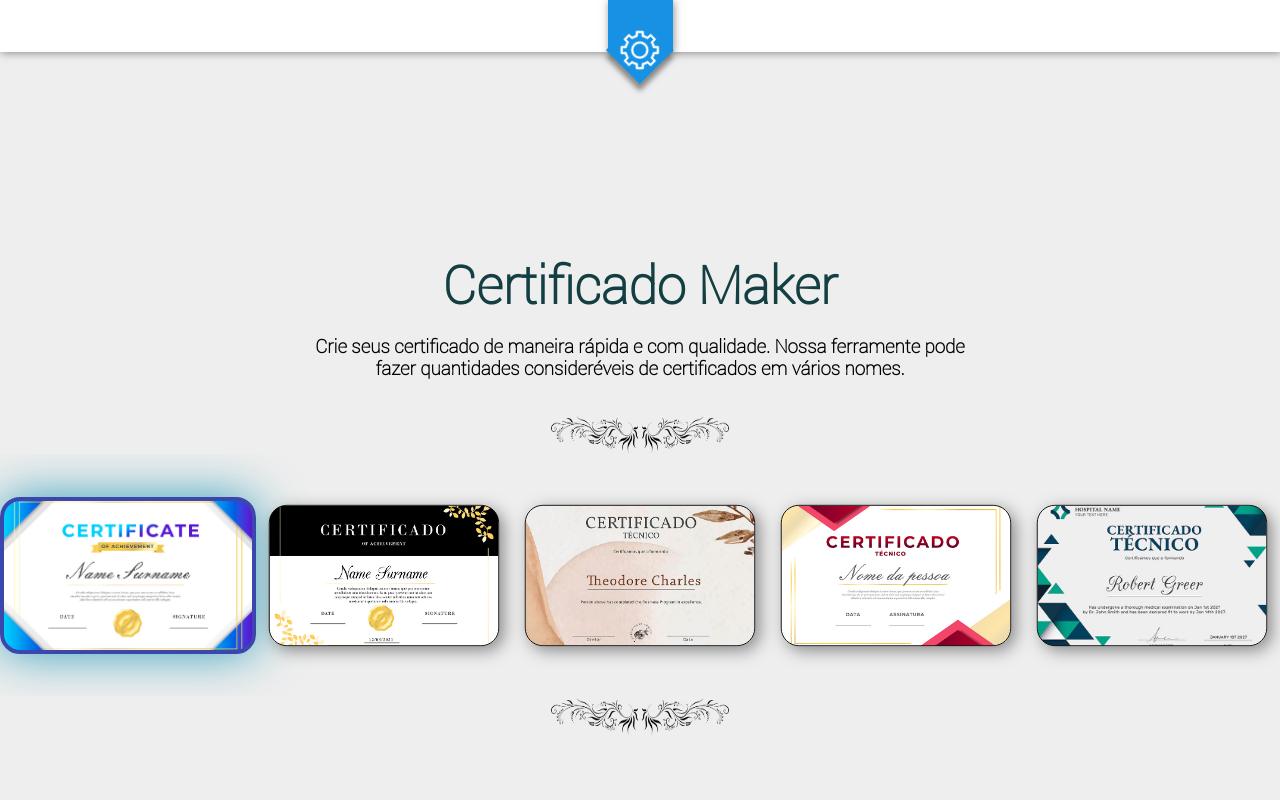
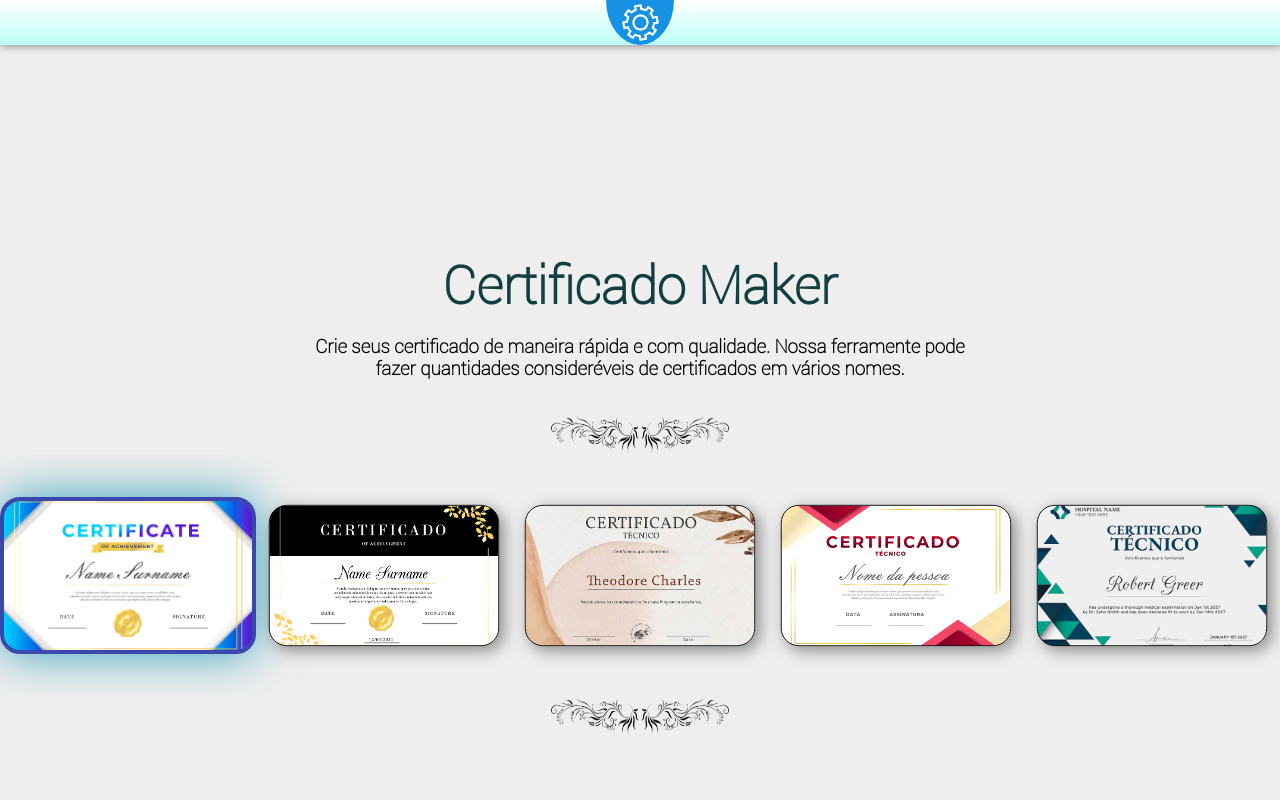
Before and after one commit to vitorfail/certificado, a React (Create React App) app: page / in a window 1280 px wide. Shown: the top 800 px of the page. Built offline with nearby package versions, Linux system fonts and the light colour scheme.

Commit message:
mudando cabeçalho

```diff
--- a/src/componentes/Cabecalho/index.css
+++ b/src/componentes/Cabecalho/index.css
@@ -2,34 +2,23 @@ header{
     z-index: 99;
     position: fixed;
     top: 0;
-    height: 52px;
+    height: 45px;
     display: flex;
     justify-content: center;
     width: 100%;
-    background: rgb(255, 255, 255);
-    box-shadow: 1px 1px 8px rgba(51, 51, 51, 0.533);
-}
-header .selo{
-    display: flex;
-    justify-content: center;
-    align-items: center;
-    width: 65px;
-    height: 100%;
-    background: rgb(22, 145, 228);
+    background: linear-gradient(rgb(255, 255, 255), rgb(187, 255, 246)) ;
     box-shadow: 1px 1px 8px rgba(51, 51, 51, 0.533);
 }
 header .selo .gira{
+    border-radius: 0% 100% 50% 50% / 0% 0% 100% 100%  ;
     display: flex;
     justify-content: center;
     align-items: center;
     transition: all ease 0.2s;
-    box-shadow: 5px 5px 5px rgba(51, 51, 51, 0.533);
-    top:26px;
-    position: fixed;
+    top:0px;
     background: rgb(22, 145, 228);
-    height: 47.6px;
-    width: 47.6px;
-    transform: rotate(45deg);
+    height: 100%;
+    width: 67.6px;
 }
 header .selo .gira.rodar{
     transition: all ease 0.3s;
@@ -37,7 +26,7 @@ header .selo .gira.rodar{
     box-shadow: 0px 0px 0px rgba(51, 51, 51, 0.533);
 }
 header .selo img{
-    width: inherit;
-    height: inherit;
+    width: 45px;
+    height: 45px;
     scale: 0.8;
 }
--- a/src/componentes/Cabecalho/index.js
+++ b/src/componentes/Cabecalho/index.js
@@ -4,8 +4,15 @@ import Eng from '../../engrenagem.png'
 
 export default function Cabecalho(){
     const [header, setheader] = useState(false)
+    const [rotation, setrotation] = useState(0)
     useEffect(() => {
+        const checarScroll = () =>{
+            setrotation(rotation+6)
+
+          }
         const rolagem = () =>{
+            setrotation(rotation+6)
+
             if(window.scrollY> 10){
                 setheader(true)
             }
@@ -18,11 +25,12 @@ export default function Cabecalho(){
           window.removeEventListener("scroll", rolagem)
         }
     })
+
     return(
         <header>
             <div className='selo'>
-                <div className={header? 'gira rodar': 'gira'}>
-                    <img src={Eng}></img>
+                <div className={ 'gira'}>
+                    <img style={{transform:'rotateZ('+rotation+'deg)'}} src={Eng}></img>
                 </div>
             </div>
         </header>
```
